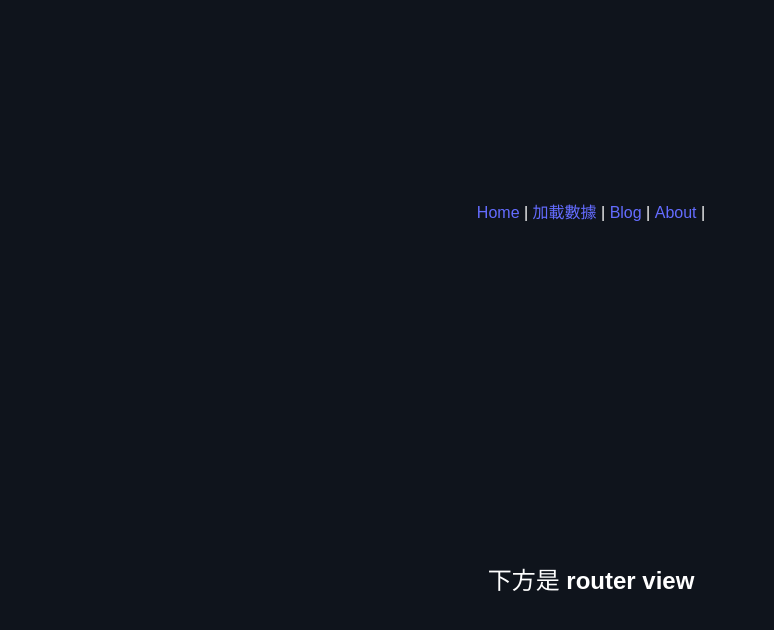
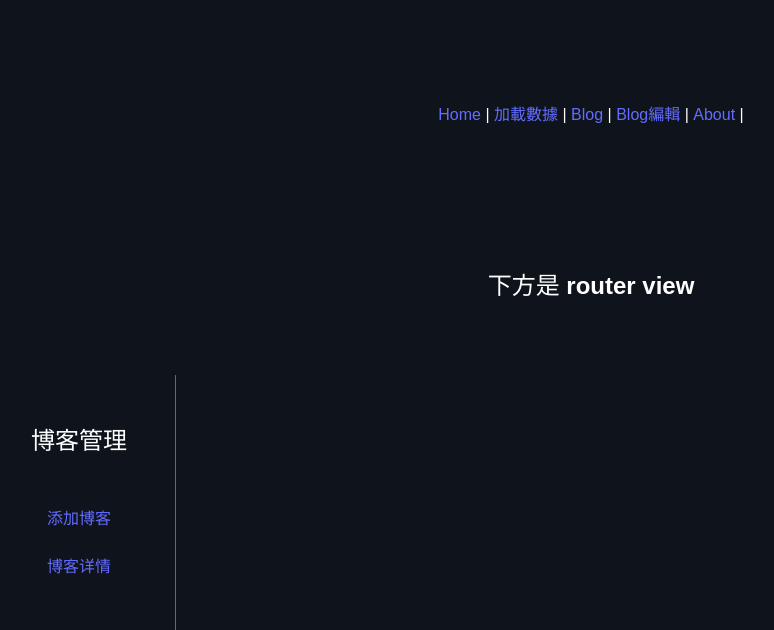
Before and after one commit to youngjay9/my_vue_workspace, a Vue app in the folder vite-project/: page /blogs in a window 1280 px wide. Shown: the top 630 px of the page, without its empty margins (49-823 px from the left). Built offline with nearby package versions, Linux system fonts and the light colour scheme.

Commit message:
vue-router 同一個 path 渲染多個 router-view

```diff
--- a/vite-project/src/App.vue
+++ b/vite-project/src/App.vue
@@ -4,6 +4,7 @@
     <router-link to="/">Home</router-link> |
     <router-link to="/loadData">加載數據</router-link> |
     <router-link to="/blog">Blog</router-link> |
+    <router-link to="/blogs">Blog編輯</router-link> |
     <router-link to="/about">About</router-link> |
   </nav>
   <h2>下方是 router view</h2>
--- /dev/null
+++ b/vite-project/src/pages/blogmgmt/AddBlog.vue
@@ -0,0 +1,22 @@
+<template>
+  <form>
+    <label for="title">博客标题：</label>
+    <input type="text" name="title" id="title" />
+    <label for="content">博客内容：</label>
+    <textarea name="content" id="content" cols="30" rows="10"></textarea>
+  </form>
+</template>
+<style scoped>
+form {
+  padding: 48px;
+  display: grid;
+}
+
+label {
+  margin-bottom: 12px;
+}
+
+form > label:last-of-type {
+  margin-top: 12px;
+}
+</style>
--- /dev/null
+++ b/vite-project/src/pages/blogmgmt/BlogDetails.vue
@@ -0,0 +1,11 @@
+<template>
+  <article>
+    <h2>博客详情</h2>
+    详情详情详情详情详情详情详情详情详情详情详情详情详情详情详情
+  </article>
+</template>
+<style scoped>
+article {
+  padding: 48px;
+}
+</style>
--- /dev/null
+++ b/vite-project/src/pages/blogmgmt/BlogManagement.vue
@@ -0,0 +1,41 @@
+<template>
+    <div class="container">
+      <aside class="leftSideBar">
+        <h2>博客管理</h2>
+        <nav>
+          <router-link to="/blogs/new">添加博客</router-link>
+          <router-link to="/blogs/details">博客详情</router-link>
+        </nav>
+      </aside>
+      <main class="content">
+        <router-view></router-view>
+        <router-view name="rightSideBar"></router-view>
+      </main>
+    </div>
+  </template>
+  <style scoped>
+  .container {
+    width: 100%;
+    height: 100%;
+    display: grid;
+    grid-template-columns: max-content 1fr;
+  }
+
+  .leftSideBar {
+    padding: 48px;
+    border-right: 1px solid hsl(280deg, 50%, 50%);
+  }
+
+  .leftSideBar nav {
+    margin-top: 48px;
+    display: grid;
+    gap: 24px;
+    justify-content: center;
+  }
+
+  .content {
+    display: grid;
+    grid-template-columns: 1fr max-content;
+    align-items: start;
+  }
+  </style>
--- /dev/null
+++ b/vite-project/src/pages/blogmgmt/RightSidebar.vue
@@ -0,0 +1,19 @@
+<template>
+  <aside class="rightSidebar">
+    <label>选择分类：</label>
+    <select>
+      <option value="1">请选择</option>
+    </select>
+    <button>发布</button>
+  </aside>
+</template>
+<style scoped>
+.rightSidebar {
+  padding: 48px 12px;
+  border-left: 1px solid hsl(280deg, 50%, 50%);
+  height: 100%;
+}
+button {
+  display: block;
+}
+</style>
--- a/vite-project/src/routes.js
+++ b/vite-project/src/routes.js
@@ -7,6 +7,10 @@ import BlogList from "./pages/blog/BlogList.vue";
 import BlogDetail from "./pages/blog/BlogDetail.vue";
 
 import { createRouter, createWebHistory } from "vue-router";
+import BlogManagement from "./pages/blogmgmt/BlogManagement.vue";
+import AddBlog from "./pages/blogmgmt/AddBlog.vue";
+import RightSideBar from "./pages/blogmgmt/RightSidebar.vue";
+import BlogDetails from "./pages/blogmgmt/BlogDetails.vue";
 
 
 const routes = [
@@ -34,6 +38,27 @@ const routes = [
       path: "/blog/:postId",
       component: BlogDetail,
     },
+    {
+      path: "/blogmgmt",
+      component: BlogManagement,
+    },
+    {
+      path: "/blogs",
+      component: BlogManagement,
+      children: [
+        {
+         path: "new",
+         components: {
+            default: AddBlog,
+            rightSideBar: RightSideBar,
+         }
+        },
+        {
+         path:"details",
+         component: BlogDetails
+        },
+      ],
+    },
 ];
 
 const router = createRouter({   history: createWebHistory(),   routes });
```
